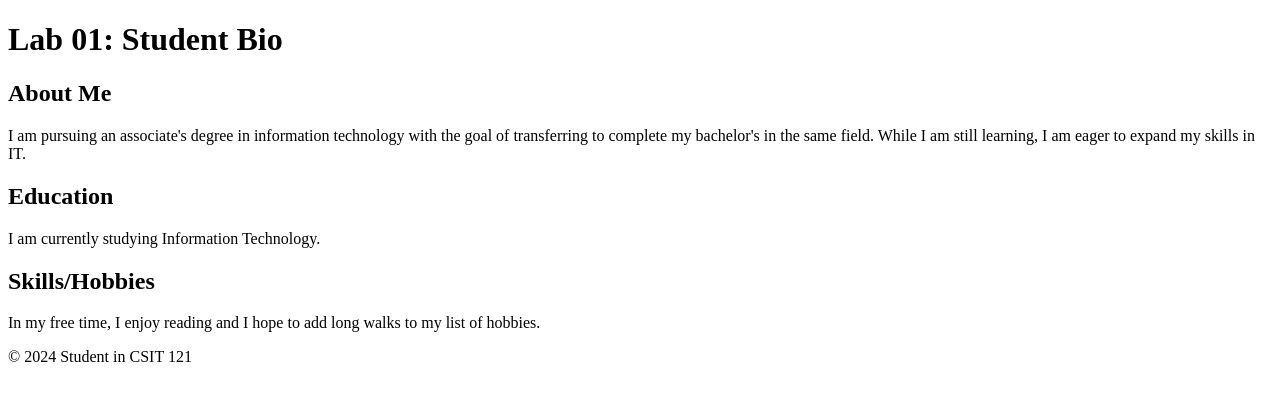
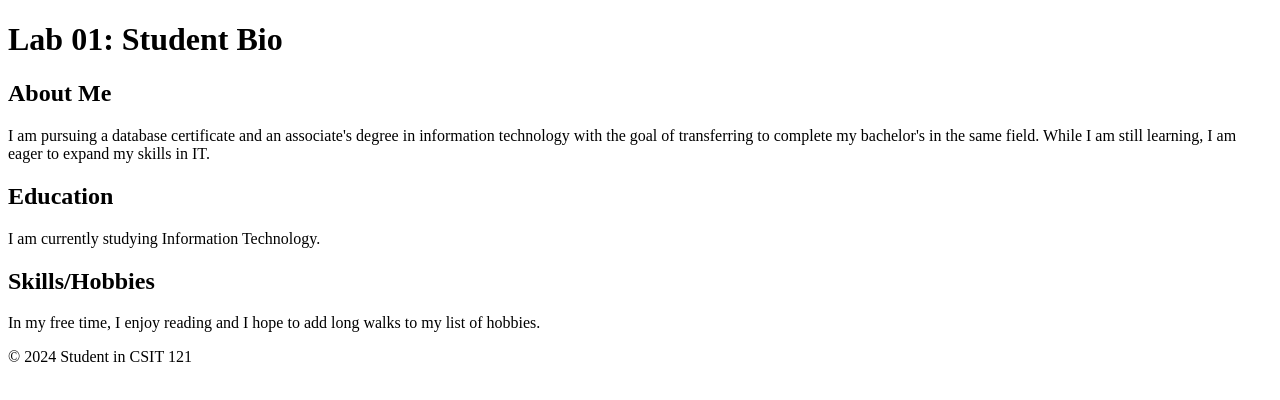
Before and after one commit to Shavonay/CSIT121, a plain HTML site: page lab01/aboutme.html in a window 1280 px wide. Drawn offline with Linux system fonts and the light colour scheme.

Commit message:
Update aboutme.html

```diff
--- a/lab01/aboutme.html
+++ b/lab01/aboutme.html
@@ -12,7 +12,7 @@
         <section>
             <h2>About Me</h2>
             <p>
-                I am pursuing an associate's degree in information technology with the goal of transferring to complete my bachelor's in the same field.
+                I am pursuing a database certificate and an associate's degree in information technology with the goal of transferring to complete my bachelor's in the same field.
                 While I am still learning, I am eager to expand my skills in IT.
 
             </p>
```
